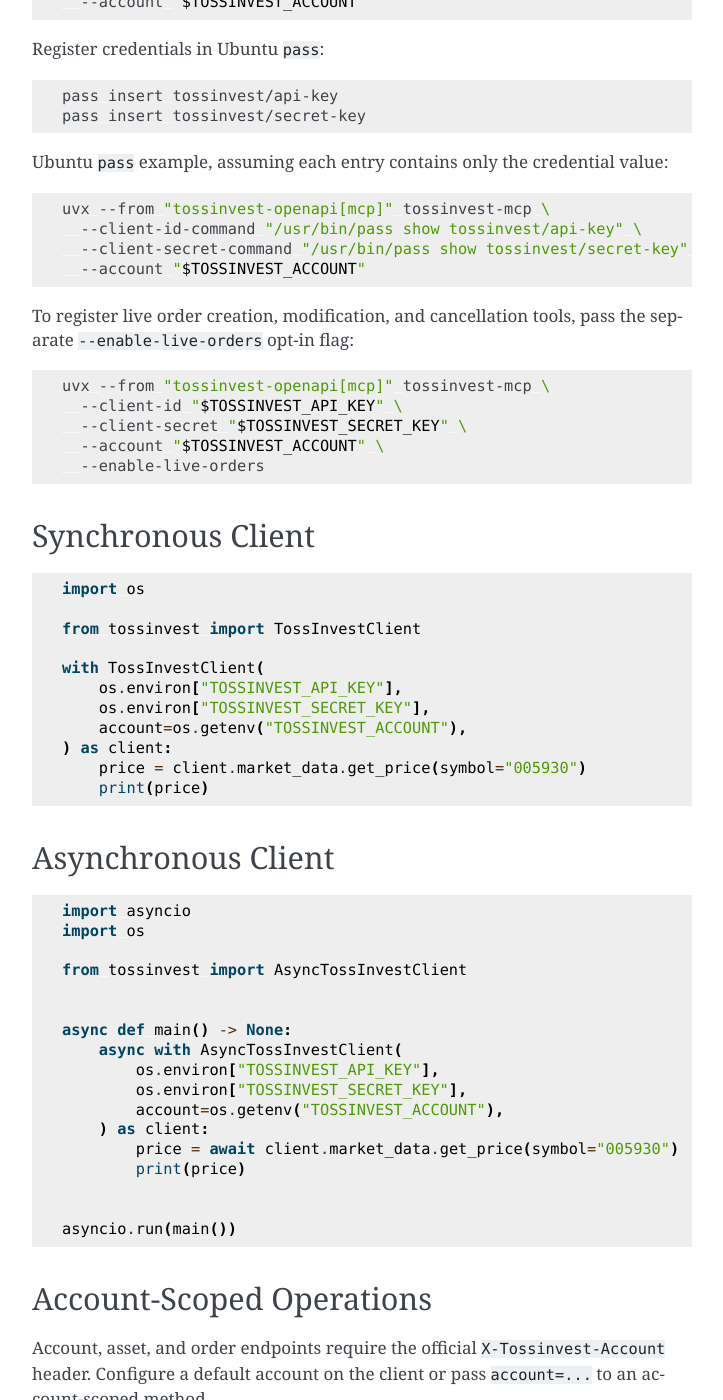
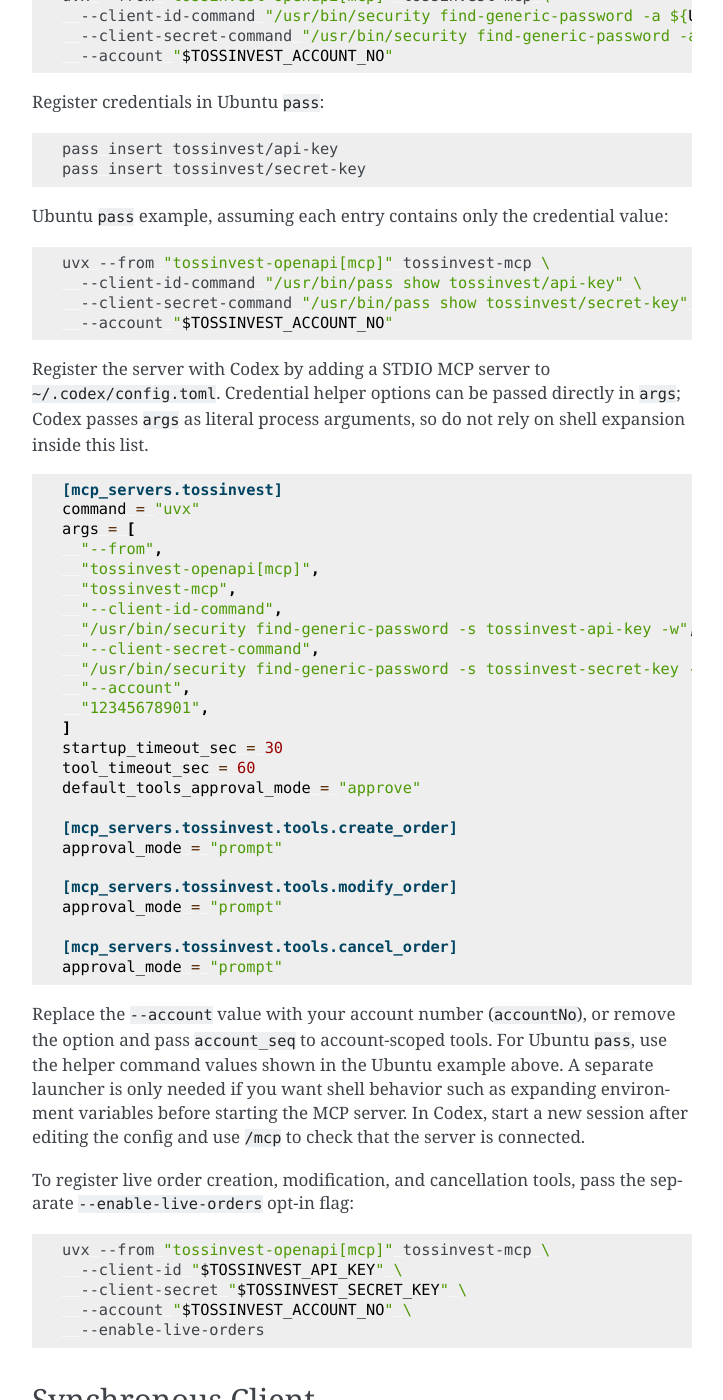
Before and after one commit to dhoon-dev/tossinvest-openapi, a Sphinx documentation site: the page built from docs/usage.rst, in a window 1280 px wide and 1400 px high, scrolled down 986 px. Shown: the whole window, without its empty margins (388-1111 px from the left). Built offline with Sphinx 7.4.7, drawn with Linux system fonts in a browser that asks for light colours; some of the changed text lies outside the part shown.

Commit message:
feat: accept MCP account numbers
Resolve MCP default accounts from accountNo so users can configure the
server with the account number they already know.

Add an explicit accountSeq override and a read-only account lookup tool.
Document Codex configuration that uses credential helpers directly.

```diff
--- a/docs/usage.rst
+++ b/docs/usage.rst
@@ -21,11 +21,14 @@
    uvx --from "tossinvest-openapi[mcp]" tossinvest-mcp \
      --client-id "$TOSSINVEST_API_KEY" \
      --client-secret "$TOSSINVEST_SECRET_KEY" \
-     --account "$TOSSINVEST_ACCOUNT"
+     --account "$TOSSINVEST_ACCOUNT_NO"
 
 The server does not read ``.env`` files or discover credentials automatically.
 Pass credentials through your MCP host configuration as command arguments. The
 default server exposes read-only tools only.
+For the MCP server, ``--account`` accepts the official account number
+(``accountNo``) and resolves it to ``accountSeq`` internally. Use
+``--account-seq`` only when you already know the sequence value.
 
 For launchers, prefer credential helper commands so API key and secret values
 are not stored in config files, environment variables, or process arguments.
@@ -46,7 +49,7 @@
    uvx --from "tossinvest-openapi[mcp]" tossinvest-mcp \
      --client-id-command "/usr/bin/security find-generic-password -a ${USER} -s tossinvest-api-key -w" \
      --client-secret-command "/usr/bin/security find-generic-password -a ${USER} -s tossinvest-secret-key -w" \
-     --account "$TOSSINVEST_ACCOUNT"
+     --account "$TOSSINVEST_ACCOUNT_NO"
 
 Register credentials in Ubuntu ``pass``:
 
@@ -63,7 +66,48 @@
    uvx --from "tossinvest-openapi[mcp]" tossinvest-mcp \
      --client-id-command "/usr/bin/pass show tossinvest/api-key" \
      --client-secret-command "/usr/bin/pass show tossinvest/secret-key" \
-     --account "$TOSSINVEST_ACCOUNT"
+     --account "$TOSSINVEST_ACCOUNT_NO"
+
+Register the server with Codex by adding a STDIO MCP server to
+``~/.codex/config.toml``. Credential helper options can be passed directly in
+``args``; Codex passes ``args`` as literal process arguments, so do not rely on
+shell expansion inside this list.
+
+.. code-block:: toml
+
+   [mcp_servers.tossinvest]
+   command = "uvx"
+   args = [
+     "--from",
+     "tossinvest-openapi[mcp]",
+     "tossinvest-mcp",
+     "--client-id-command",
+     "/usr/bin/security find-generic-password -s tossinvest-api-key -w",
+     "--client-secret-command",
+     "/usr/bin/security find-generic-password -s tossinvest-secret-key -w",
+     "--account",
+     "12345678901",
+   ]
+   startup_timeout_sec = 30
+   tool_timeout_sec = 60
+   default_tools_approval_mode = "approve"
+
+   [mcp_servers.tossinvest.tools.create_order]
+   approval_mode = "prompt"
+
+   [mcp_servers.tossinvest.tools.modify_order]
+   approval_mode = "prompt"
+
+   [mcp_servers.tossinvest.tools.cancel_order]
+   approval_mode = "prompt"
+
+Replace the ``--account`` value with your account number (``accountNo``), or
+remove the option and pass ``account_seq`` to account-scoped tools. For Ubuntu
+``pass``, use the helper command values shown in the Ubuntu example above. A
+separate launcher is only needed if you want shell behavior such as expanding
+environment variables before starting the MCP server. In Codex, start a new
+session after editing the config and use ``/mcp`` to check that the server is
+connected.
 
 To register live order creation, modification, and cancellation tools, pass the
 separate ``--enable-live-orders`` opt-in flag:
@@ -73,7 +117,7 @@
    uvx --from "tossinvest-openapi[mcp]" tossinvest-mcp \
      --client-id "$TOSSINVEST_API_KEY" \
      --client-secret "$TOSSINVEST_SECRET_KEY" \
-     --account "$TOSSINVEST_ACCOUNT" \
+     --account "$TOSSINVEST_ACCOUNT_NO" \
      --enable-live-orders
 
 Synchronous Client
```
Also changed, not shown: README.md (+49 -5 lines), 5 other files.
